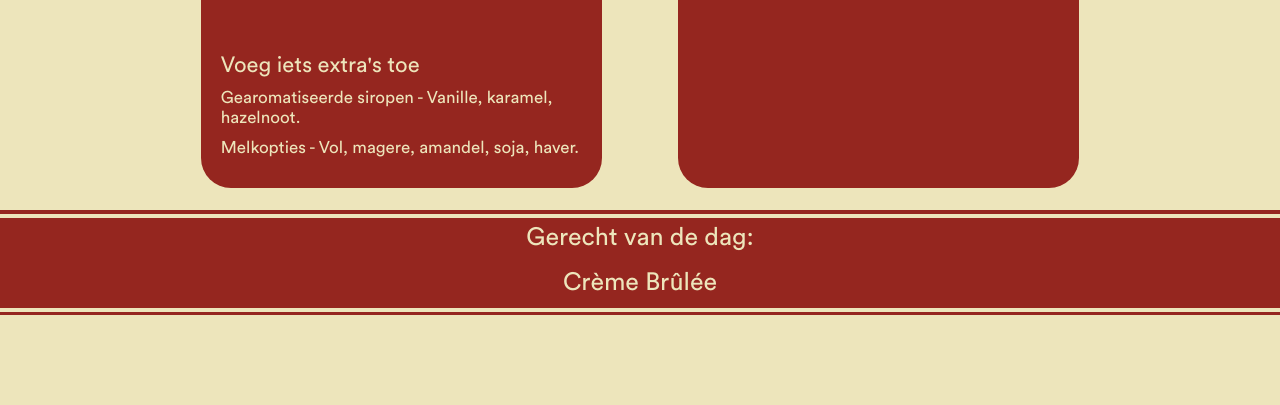
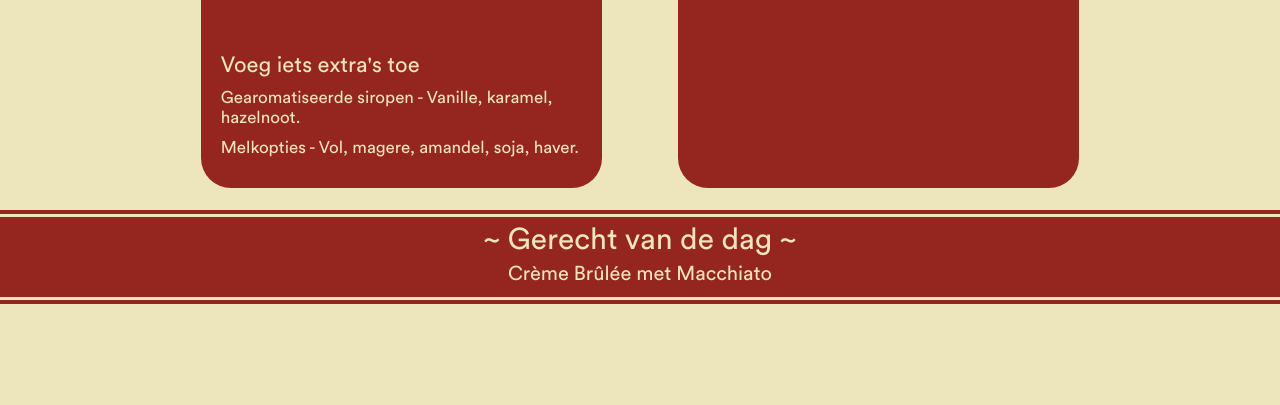
Before and after one commit to StefanSpitse4pm/OUI, a PHP site: page /menu.php in a window 1280 px wide. Shown: the part 1035-1440 px from the top of the page. After the commit the page ends 1339 px from the top, so only its background shows below. Run offline with PHP 8.4, Linux system fonts and the light colour scheme.

Commit message:
laatste versie menu pagina, kleine aanpassingen gemaakt aan php functie

```diff
--- a/css/menu.css
+++ b/css/menu.css
@@ -22,6 +22,7 @@
 {
     margin: 0;
     background-color: var(--yellow);
+    font-family: "Circular";
 }
 
 .bigger
@@ -51,7 +52,6 @@
     background-color: var(--red);
     border-radius: 30px;
     grid-row: 2/3;
-    font-family: "Circular";
     color: var(--yellow);
 }
 
@@ -59,7 +59,6 @@
 {
     grid-column: 2/3;
     grid-row: 2/3;
-    font-family: "Circular";
     color: var(--yellow);
     font-size: 2.5rem;
     text-align:center;
@@ -85,7 +84,6 @@
 {
     grid-column: 2/3;
     grid-row: 4/5;
-    font-family: "Circular";
     color: var(--yellow);
     font-size: 15px;
 }
@@ -101,7 +99,6 @@
     background-color: var(--red);
     border-radius: 30px;
     grid-row: 2/3;
-    font-family: "Circular";
     color: var(--yellow);
 }
 
@@ -111,7 +108,6 @@
     background-color: var(--red);
     border-radius: 30px;
     grid-row: 4/5;
-    font-family: "Circular";
     color: var(--yellow);
     padding: 0px 20px;
     padding-top: 10px;
@@ -121,7 +117,6 @@
 {
     grid-column: 4/5;
     grid-row: 2/3;
-    font-family: "Circular";
     color: var(--yellow);
     font-size: 2.5rem;
     text-align: center;
@@ -131,7 +126,6 @@
 {
     grid-column: 4/5;
     grid-row: 4/5;
-    font-family: "Circular";
     color: var(--yellow);
     font-size: 15px;
 }
@@ -167,10 +161,9 @@
 {
     grid-column: 2/3;
     grid-row: 3/4;
-    font-family: "Circular";
     text-align: center;
-    font-size: 25px;
-    max-height: 15px;
+    font-size: 30px;
+    max-height: 10px;
     margin: 5px;
 }
 
@@ -178,10 +171,9 @@
 {
     grid-column: 2/3;
     grid-row: 4/5;
-    font-family: "Circular";
     text-align: center;
-    font-size: 25px;
-    max-height: 15px;
+    font-size: 20px;
+    max-height: 10px;
     margin: 5px;
     padding-bottom: 20px;
 }
@@ -193,7 +185,6 @@
     grid-template-columns: 2fr 4fr 0.75fr 4fr 2fr;
     grid-template-rows: 1fr 0.5fr 0.125fr 5fr 0.125fr 0.4fr 0.5fr;
     display: grid;
-    background-color: var(--yellow);
     min-height: 100vh;
     padding: 0px 0px;
 }
--- a/html/menu.php
+++ b/html/menu.php
@@ -115,59 +115,72 @@
 
                 <div class="menuOfDay">
                     <div class="whiteRowUp"></div>
-                    <p class="menuOfDayContentUp">Gerecht van de dag:</p>
+                    <p class="menuOfDayContentUp">~ Gerecht van de dag ~</p>
 
                     <p class = "menuOfDayContentDown">
 
                     <?php
                     $today = date('l');
 
-                    $foodDrinks [0] = "Croissant";
-                    $foodDrinks [1] = "Thee naar keuze";
-                    $foodDrinks [2] = "Cappuccino";
-                    $foodDrinks [3] = "Macarons";
-                    $foodDrinks [4] = "Mokka";
-                    $foodDrinks [5] = "Warme chocolademelk";
-                    $foodDrinks [6] = "Crème Brûlée";
+                    $food [0] = "Croissant";
+                    $food [1] = "Pain au Chocolat";
+                    $food [2] = "Macarons";
+                    $food [3] = "Éclair";
+                    $food [4] = "Tarte Tatin";
+                    $food [5] = "Madeleines";
+                    $food [6] = "Crème Brûlée";
+                    $food [7] = "Financiers";
+
+                    $drink [0] = "Espresso";
+                    $drink [1] = "Café au Lait";
+                    $drink [2] = "Cappuccino";
+                    $drink [3] = "Latte";
+                    $drink [4] = "Mokka";
+                    $drink [5] = "Macchiato";
+                    $drink [6] = "Warme chocolademelk";
+                    $drink [7] = "Thee naar keuze";
+
 
 
                     if ($today == "Monday")
                     {
-                        echo $foodDrinks[0];
+                        echo $food[0] . " met " . $drink[1];
                     }
 
                     elseif ($today == "Tuesday")
                     {
-                        echo $foodDrinks[1];
+                        echo $food[1] . " met " . $drink[6];
                     }
 
                     elseif ($today == "Wednesday")
                     {
-                        echo $foodDrinks[2];
+                        echo $food[2] . " met " . $drink[7];
                     }
 
                     elseif ($today == "Thursday")
                     {
-                        echo $foodDrinks[3];
+                        echo $food[3] . " met " . $drink[0];
                     }
 
                     elseif ($today == "Friday")
                     {
-                        echo $foodDrinks[4];
+                        echo $food[4] . " met " . $drink[3];
                     }
 
                     elseif ($today == "Saturday")
                     {
-                        echo $foodDrinks [5];
+                        echo $food[5] . " met " . $drink[2];
                     }
 
                     elseif ($today == "Sunday")
                     {
-                        echo $foodDrinks [6];
+                        echo $food[6] . " met " . $drink[5];
                     }
 
                     ?>
+
                     </p>
+
                     <div class="whiteRowDown"></div>
 
                 </div>
```
